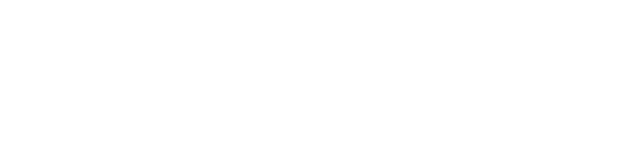
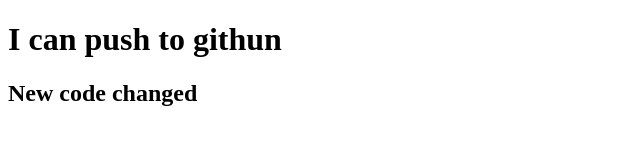
Before and after one commit to atik94/my-second-repo, a plain HTML site: page index.html in a window 1280 px wide. Shown: the whole page, without its empty margins (0-640 px from the left). Drawn offline with Linux system fonts and the light colour scheme.

Commit message:
code has changed

```diff
--- a/index.html
+++ b/index.html
@@ -6,5 +6,8 @@
     <meta name="viewport" content="width=device-width, initial-scale=1.0" />
     <title>My second github repo</title>
   </head>
-  <body></body>
+  <body>
+    <h1>I can push to githun</h1>
+    <h2>New code changed</h2>
+  </body>
 </html>
```
